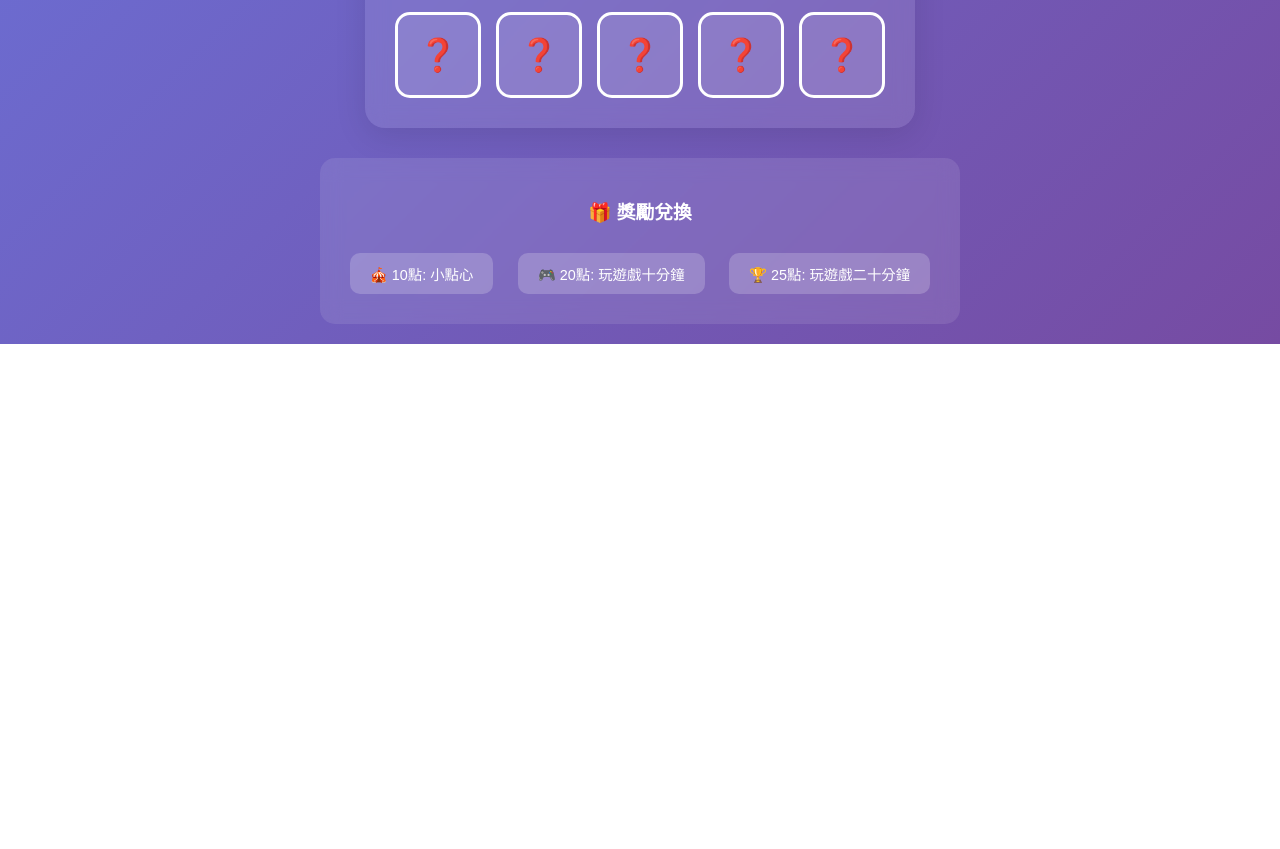
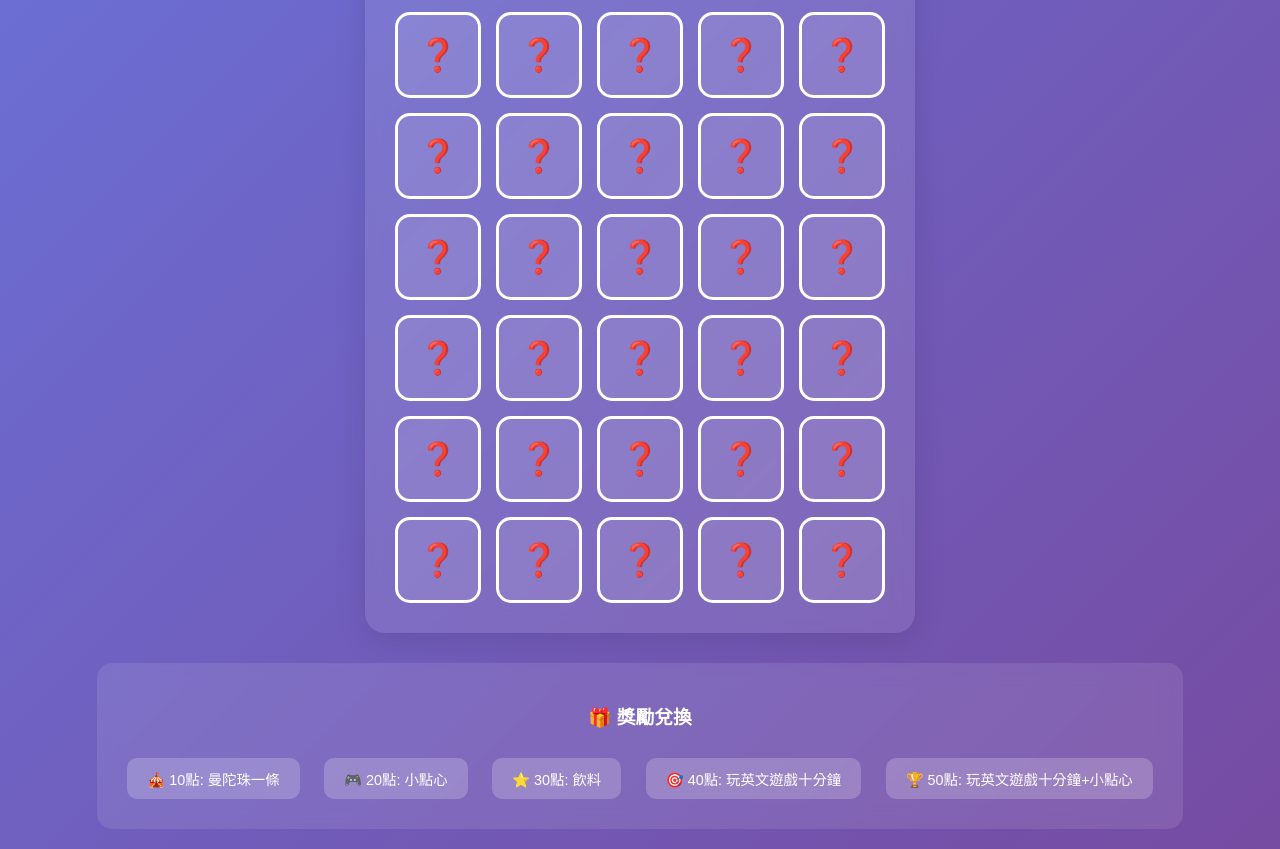
Before and after one commit to Jessica951228/award, a plain HTML site: page index.html in a window 1280 px wide. Shown: the part 996-1845 px from the top of the page. Before the commit the page ends 1340 px from the top, so only its background shows below. Drawn offline with Linux system fonts and the light colour scheme.

Commit message:
更新格子數量和獎勵

```diff
--- a/index.html
+++ b/index.html
@@ -14,7 +14,7 @@
     <div class="header">
         <h1>🎯 英語學習集點卡</h1>
         <div class="points-display">
-            🌟 目前點數: <span id="pointCount">0</span> / 25
+            🌟 目前點數: <span id="pointCount">0</span> / 50
         </div>
     </div>
 
@@ -42,9 +42,11 @@
 
     <div class="reward-section">
         <h3>🎁 獎勵兌換</h3>
-        <div class="reward-item" id="reward1">🎪 10點: 小點心</div>
-        <div class="reward-item" id="reward2">🎮 20點: 玩遊戲十分鐘</div>
-        <div class="reward-item" id="reward3">🏆 25點: 玩遊戲二十分鐘</div>
+        <div class="reward-item" id="reward1">🎪 10點: 曼陀珠一條</div>
+        <div class="reward-item" id="reward2">🎮 20點: 小點心</div>
+        <div class="reward-item" id="reward3">⭐ 30點: 飲料</div>
+        <div class="reward-item" id="reward3">🎯 40點: 玩英文遊戲十分鐘</div>
+        <div class="reward-item" id="reward3">🏆 50點: 玩英文遊戲十分鐘+小點心</div>
     </div>
 
     <script src="script.js"></script>
--- a/script.js
+++ b/script.js
@@ -1,5 +1,5 @@
 let collectedPoints = 0;
-        const totalCells = 25;
+        const totalCells = 50;
         const pointEmojis = ['⭐', '🎯', '🏆', '🎪', '🎮', '🌟', '💎', '🎁'];
 
         // 初始化網格
```
